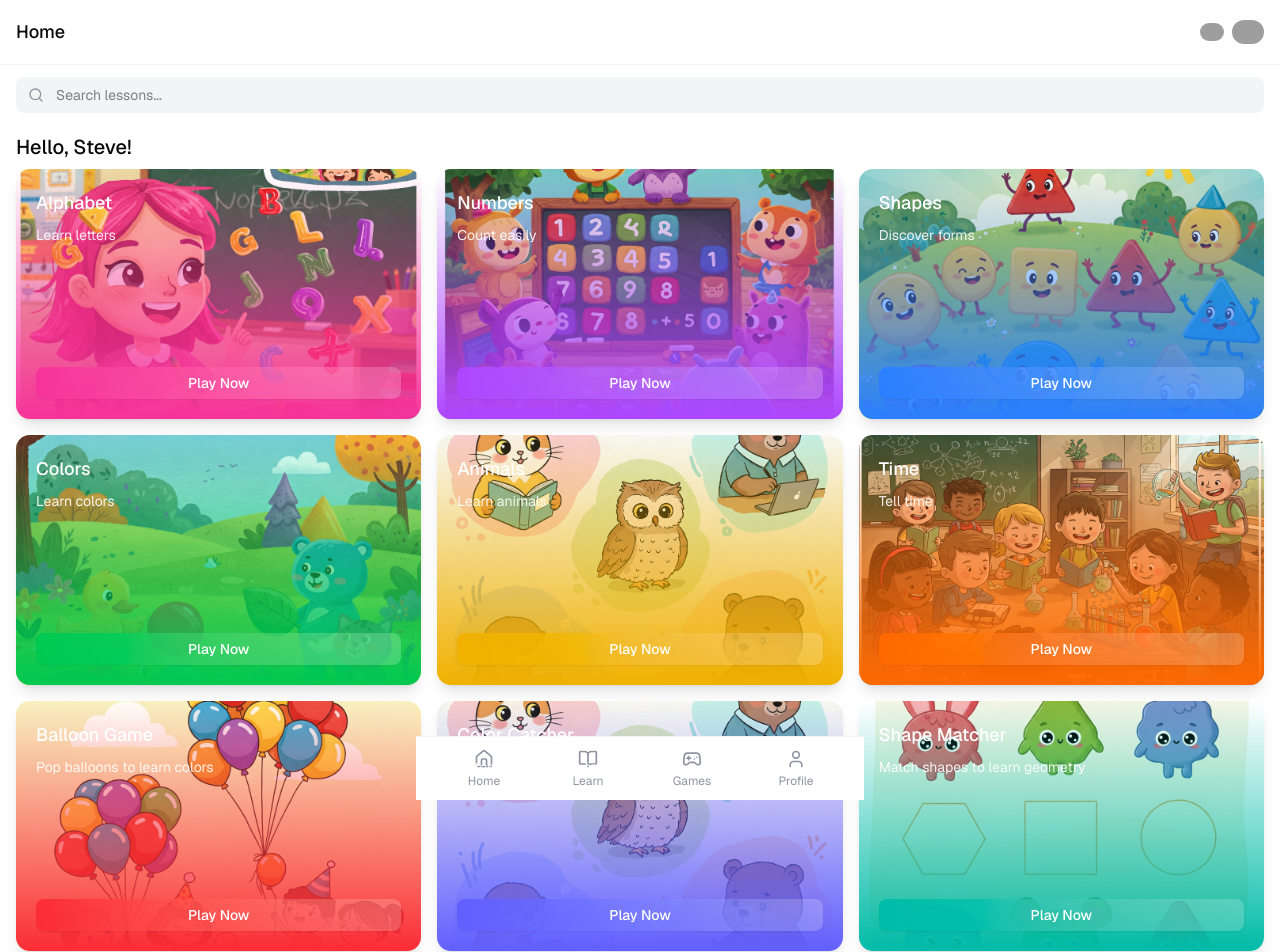
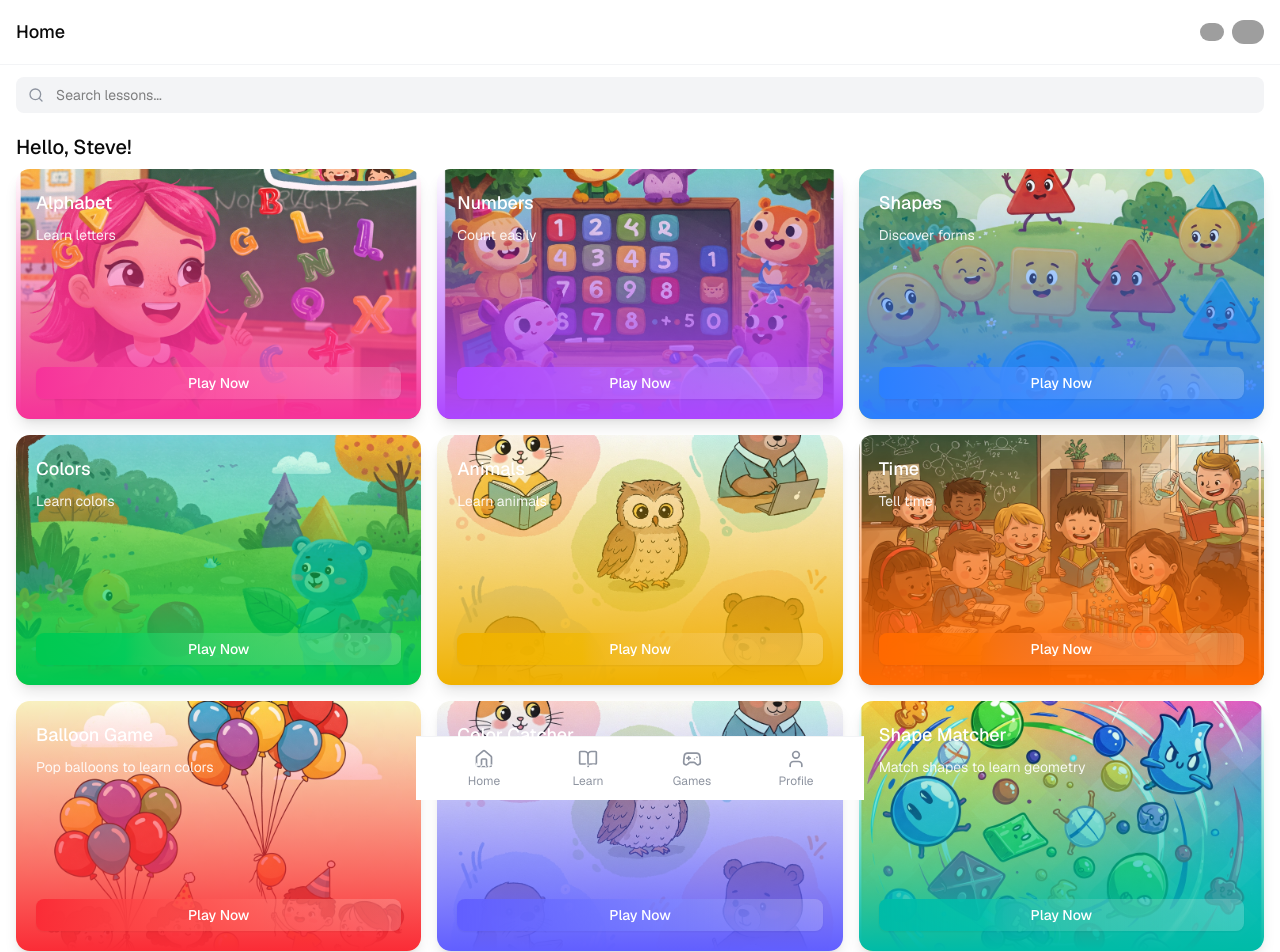
Before and after one commit to Gauravmrjatt/tod-ai, a Next.js app: page /app in a window 1280 px wide. Shown: the top 952 px of the page. Built offline with nearby package versions, Linux system fonts and the light colour scheme; grey boxes are pictures that could not be loaded.

Commit message:
images added

```diff
--- a/src/app/app/home-screen.jsx
+++ b/src/app/app/home-screen.jsx
@@ -48,7 +48,7 @@ export default function HomeScreen() {
     {
       title: "Shape Matcher",
       description: "Match shapes to learn geometry",
-      image: "/assets/images/shape-matcher.jpeg"
+      image: "/assets/images/matcher.jpeg"
     }
   ]
 
```
Also changed, not shown: public/assets/images/matcher.jpeg (added).
